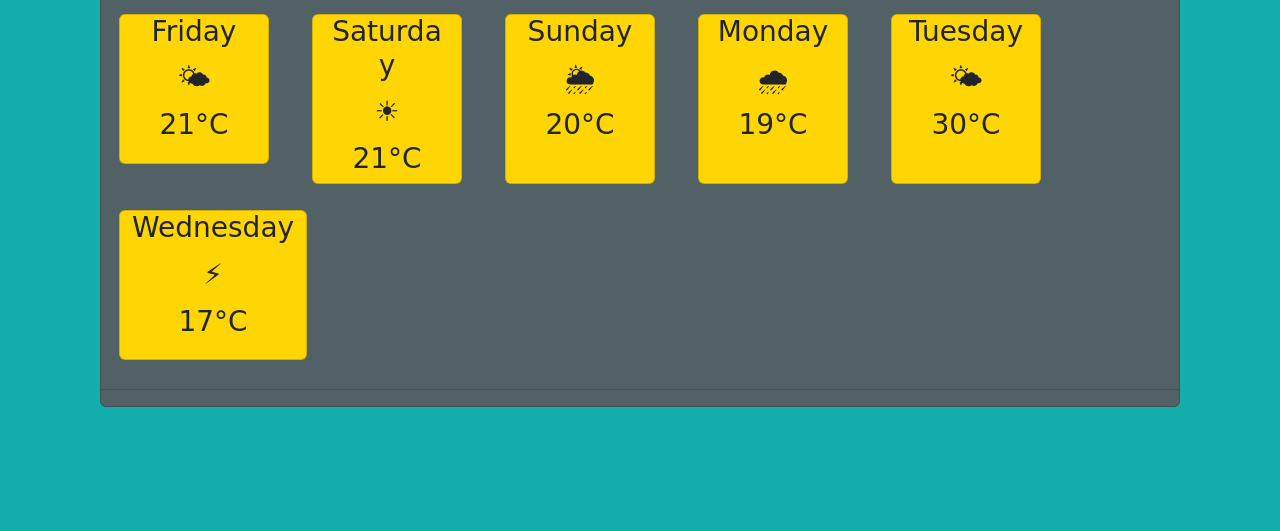
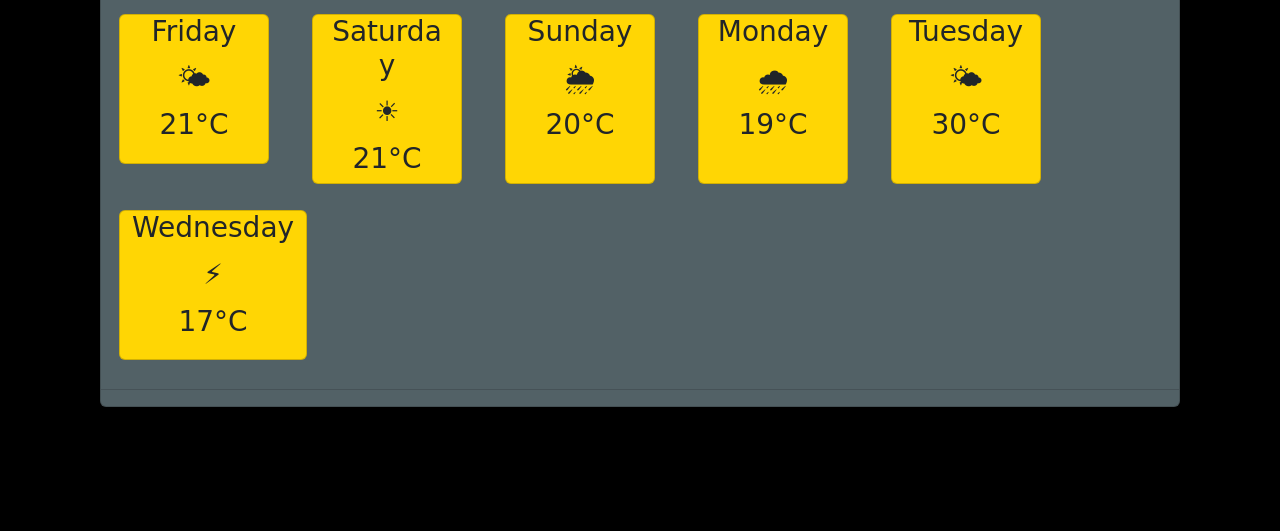
Before and after one commit to BlueWood1425/Weather_app, a plain HTML site: page index.html in a window 1280 px wide. Shown: the part 269-800 px from the top of the page. Drawn offline with nearby package versions, Linux system fonts and the light colour scheme; no server answers.

Commit message:
Changed the color

```diff
--- a/styles.css
+++ b/styles.css
@@ -1,5 +1,5 @@
 body {
-  background-color: #13adab;
+  background-color: #000;
   font-family: "Titan One", cursive;
 }
 .card {
```
